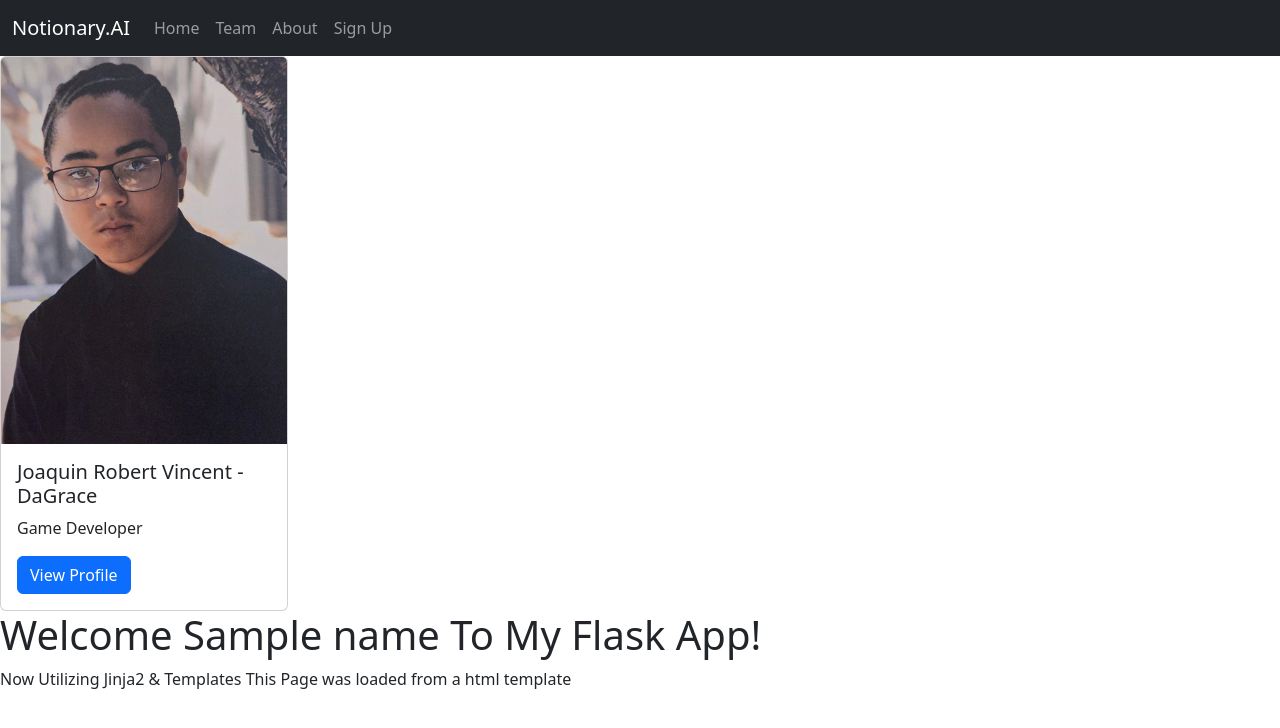
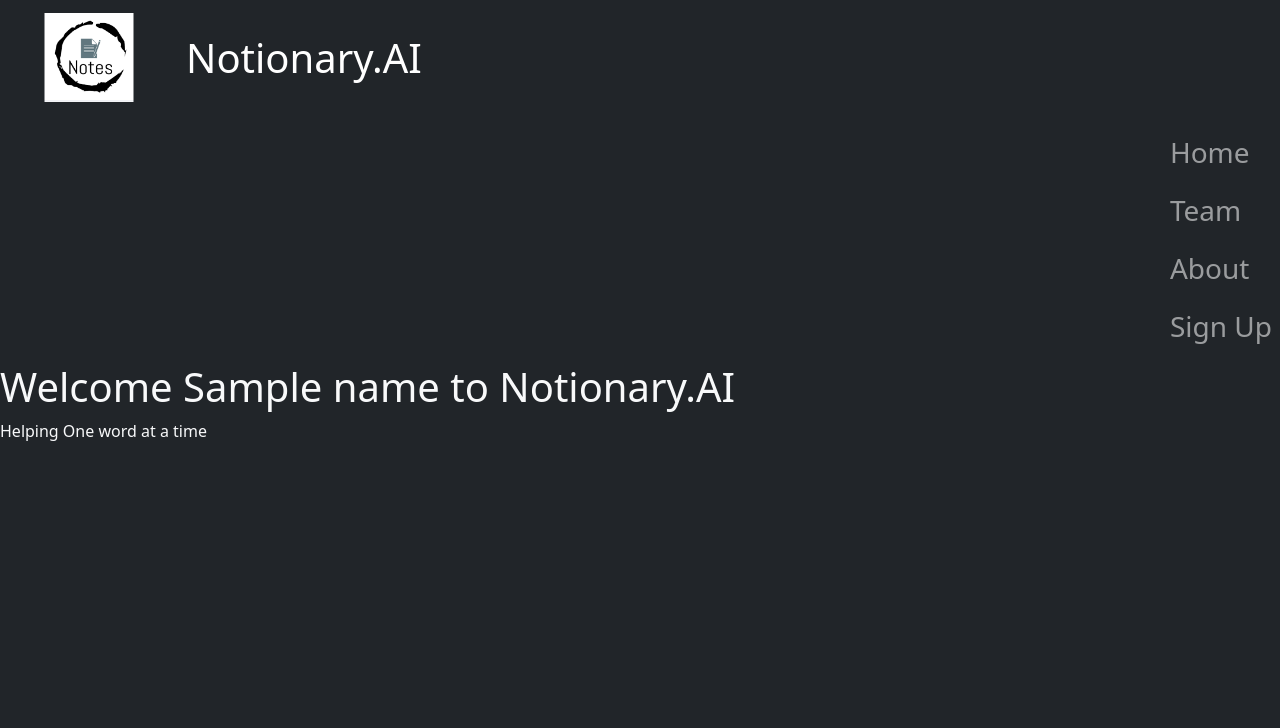
Before and after one commit to Joaquinrvd/JoaquinFallQuarter, a Flask app: template templates/index.html in a window 1280 px wide. Shown: the top 728 px of the page. Run offline with Flask 3, Linux system fonts and the light colour scheme; the template is opened without the code that fills it: most values are stand-ins (such as "Sample title", 1, 10 or a date in 2020); some libraries are stand-ins or nearby versions.

Commit message:
12/10/25

```diff
--- a/templates/index.html
+++ b/templates/index.html
@@ -1,51 +1,57 @@
 <!DOCTYPE html>
 <html lang="en">
-{% block title %}
 <head>
     <meta charset="UTF-8">
     <meta name="viewport" content="width=device-width, initial-scale=1.0">
+
     <link rel="stylesheet" href="{{ url_for('static', filename='bootstrap-5.3.8-dist/css/bootstrap.min.css') }}">
-    <script src="{{ url_for('static', filename='bootstrap-5.3.8-dist/js/bootstrap.min.js') }}"></script>
-    <title>Document</title>
+    <script src="{{ url_for('static', filename='bootstrap-5.3.8-dist/js/bootstrap.bundle.min.js') }}"></script>
+
+    <title>{% block title %}Document{% endblock %}</title>
 </head>
-{% endblock %}
+
+<body class="bg-dark text-light">
 
 {% block navbar %}
-     <nav class="navbar navbar-expand-lg navbar-dark bg-dark">
-        <div class="container-fluid">
-            <a class="navbar-brand" href="#">Notionary.AI</a>
-            <div class="collapse navbar-collapse">
-                <ul class="navbar-nav me-auto">
-                    <li class="nav-item">
-                        <a class="nav-link" href="/">Home</a>
-                    </li>
-                    <li class="nav-item">
-                        <a class="nav-link" href="/">Team</a>
-                    </li>
-                    <li class="nav-item">
-                        <a class="nav-link" href="/">About</a>
-                    </li>
-                    <li class="nav-item">
-                        <a class="nav-link" href="/">Sign Up</a>
-                    </li>
+<div class="col-12">
+    <nav class="navbar navbar-expand-lg navbar-dark bg-dark">
+            <a class="navbar-brand d-flex align-items-center fs-1" href="#">
+                <img src="{{ url_for('static', filename='images/notes3.png') }}"
+                    class="rounded me-2"
+                    alt="Profile"
+                    style="height: 89px;">
+                Notionary.AI
+            </a>
+</div>
+
+<div class="col-12">
+    <nav class="navbar navbar-expand-lg navbar-dark bg-dark">
+            <div class="collapse navbar-collapse" id="navbarNav">
+                <ul class="navbar-nav ms-auto fs-3 flex-column">
+                    <li class="nav-item"><a class="nav-link" href="/">Home</a></li>
+                    <li class="nav-item"><a class="nav-link" href="/">Team</a></li>
+                    <li class="nav-item"><a class="nav-link" href="/">About</a></li>
+                    <li class="nav-item"><a class="nav-link" href="/">Sign Up</a></li>
                 </ul>
             </div>
         </div>
     </nav>
+</div>
+
 {% endblock %}
 
 {% block content %}
-    <div class="card" style="width: 18rem;">
-        <img src="{{ url_for('static', filename='images/1000006456 copy.jpg')}}" class="card-img-top" alt="Profile">
-        <div class="card-body">
-            <h5 class="card-title">Joaquin Robert Vincent - DaGrace</h5>
-            <p class="card-text">Game Developer</p>
-            <a href="#" class="btn btn-primary">View Profile</a>
-        </div>
-    </div>
 
-    <h1>Welcome {{name}} To My Flask App!</h1>
-    <p>Now Utilizing Jinja2 & Templates This Page was loaded from a html template</p>
+
+<h1>Welcome {{ name }} to Notionary.AI</h1>
+<p>Helping One word at a time</p>
 {% endblock %}
 
-{% block footer %} {% endblock %}
+{% block footer %}
+
+
+
+{% endblock %}
+
+</body>
+</html>
```
Also changed, not shown: static/Images/notes.png (added), static/Images/notes2.jpg (added), static/Images/notes3.png (added).
